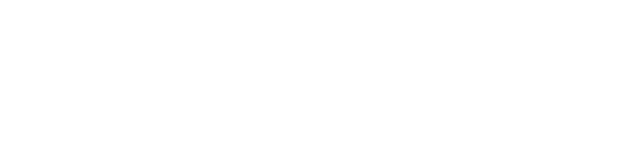
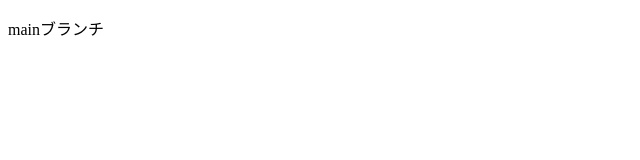
Before and after one commit to katu-dot/OfficeWorkManual, a plain HTML site: page index.html in a window 1280 px wide. Shown: the full height of the page, 0-640 px from the left. Drawn offline with Linux system fonts and the light colour scheme.

Commit message:
Update index.html

```diff
--- a/index.html
+++ b/index.html
@@ -6,6 +6,6 @@
     <title>Document</title>
 </head>
 <body>
-
+    <p>mainブランチ</p>
 </body>
 </html>
```
